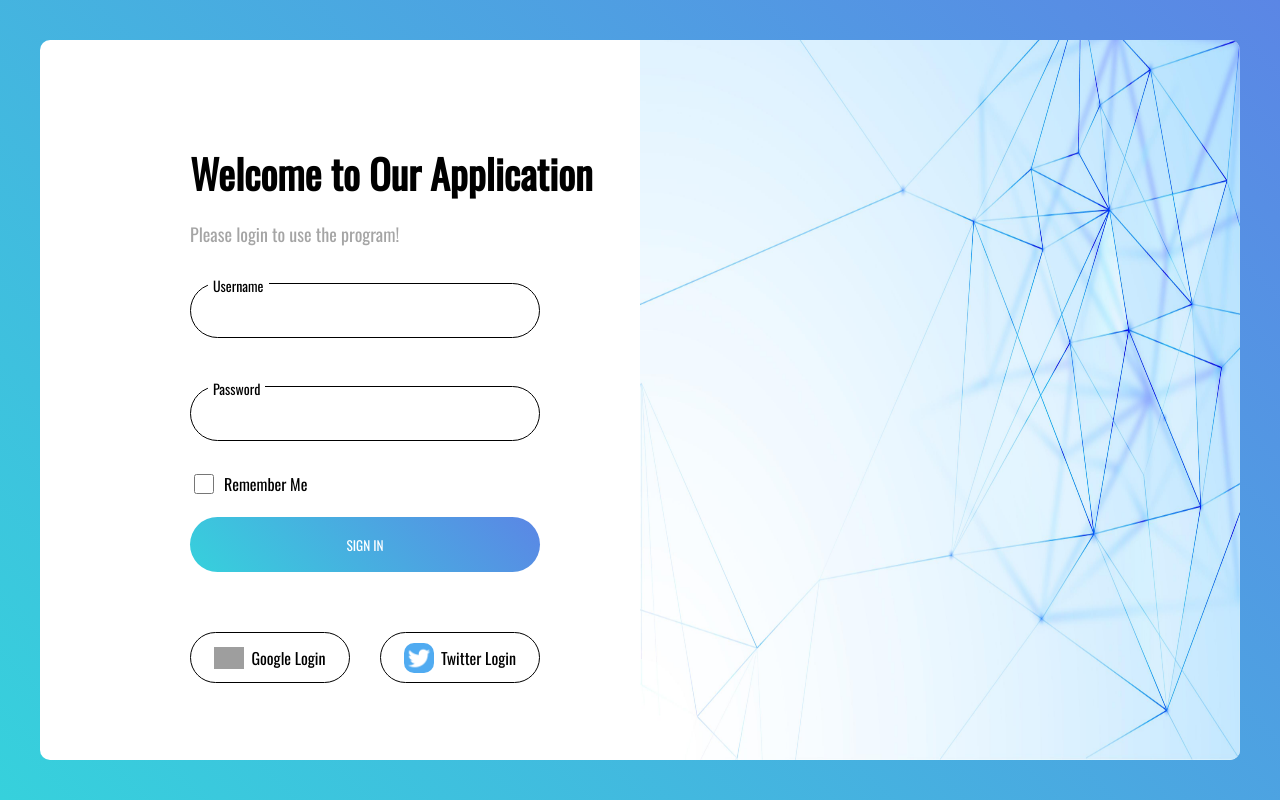
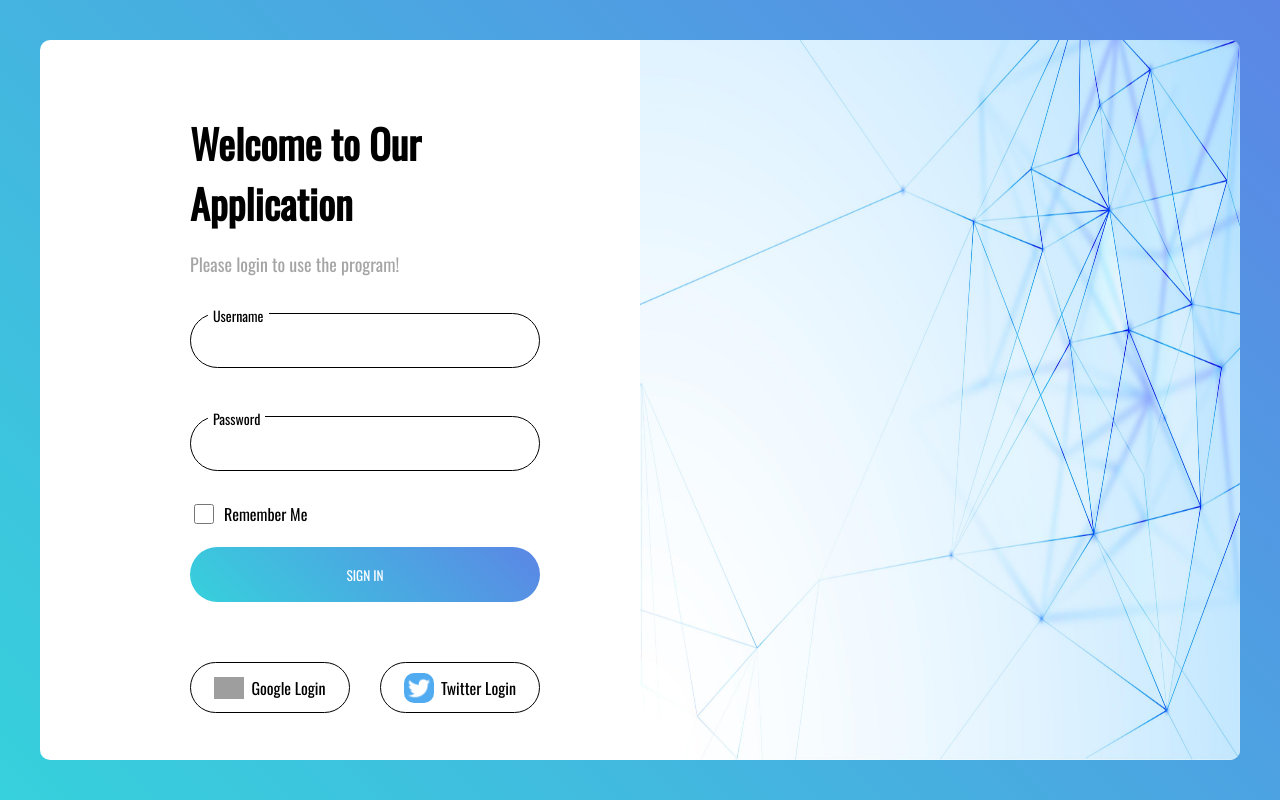
Before and after one commit to snoxrow/UserLoginPage, a plain HTML site: page index.html in a window 1280 px wide. Drawn offline with nearby package versions, Linux system fonts and the light colour scheme; grey boxes are pictures that could not be loaded.

Commit message:
Update style.css
Fixed some text overlapping issues

```diff
--- a/style.css
+++ b/style.css
@@ -29,7 +29,7 @@ body {
 }
 
 .header {
-  width: 450px;
+  /* width: 450px; text overlapping at 1000px */
 }
 
 .header h1 {
@@ -154,7 +154,7 @@ button {
   cursor: pointer;
   font-family: "Oswald", sans-serif;
 }
-@media (max-width: 1050px) {
+@media (max-width: 1200px) {
   .login-content {
     width: 100%;
   }
@@ -181,7 +181,7 @@ button {
   }
 }
 
-@media screen and (max-width: 450px) {
+@media screen and (max-width: 500px) {
   .left-side {
     width: calc(100vw - 40px);
     padding: 30px !important;
```
